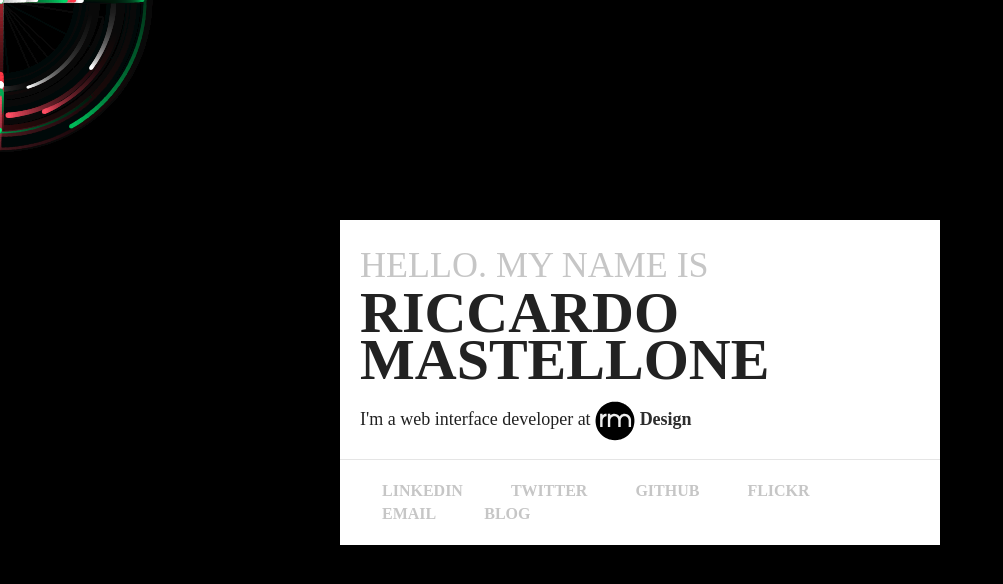
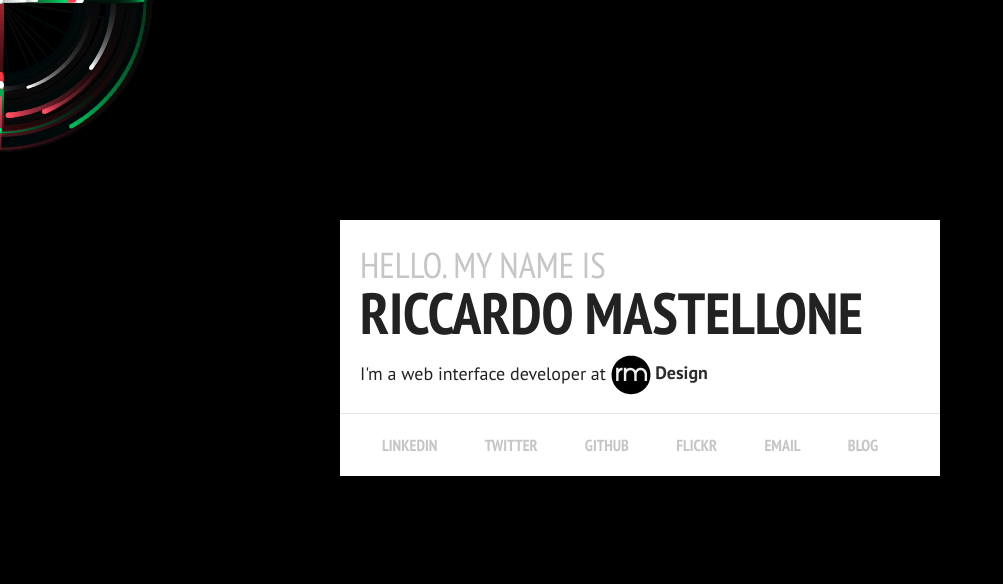
Before and after one commit to riccamastellone/riccamastellone.github.com, a plain HTML site: page index.html in a window 1280 px wide. Shown: the whole page, without its empty margins (0-1003 px from the left). Drawn offline with nearby package versions, Linux system fonts and the light colour scheme.

Commit message:
switched from typekit to google fonts

```diff
--- a/css/style.css
+++ b/css/style.css
@@ -2,21 +2,21 @@ article,aside,details,figcaption,figure,footer,header,hgroup,nav,section{display
 
 
 
-h1 {font-size: 58px; margin:0; line-height:80%; font-weight:bold;text-transform:uppercase;font-family: 'pt-sans-narrow'; font-weight:700}
-h2 {font-size: 36px; margin:0;color: #C6C6C6;text-transform:uppercase;font-weight:lighter;font-family: 'pt-sans-narrow'; font-weight:400}
-h3 {font-size: 18px; font-weight:lighter;font-family: 'pt-sans'; font-weight:400; }
+h1 {font-size: 58px; margin:0; line-height:80%; font-weight:bold;text-transform:uppercase;font-family: 'PT Sans Narrow', sans-serif; font-weight:700}
+h2 {font-size: 36px; margin:0;color: #C6C6C6;text-transform:uppercase;font-weight:lighter;font-family: 'PT Sans Narrow', sans-serif; font-weight:400}
+h3 {font-size: 18px; font-weight:lighter;font-family: 'PT Sans', sans-serif; font-weight:400; }
 
 body{background-color:black;-webkit-text-size-adjust: none;}
 
 #main { width:600px;background-color:#FFFFFF;margin:0 auto; position:absolute; top:45%; margin-top:-140px; left:50%; margin-left:-300px}
-#main .header { padding:20px 20px 0 20px;font-family: 'pt-sans'; font-weight:400; }
-#main .header a {color: #2D2D2D;font-family: 'pt-sans'; font-weight:700;}
+#main .header { padding:20px 20px 0 20px;font-family: 'PT Sans', sans-serif; font-weight:400; }
+#main .header a {color: #2D2D2D;font-family: 'PT Sans', sans-serif; font-weight:700;}
 #main .header a:hover { text-decoration:underline}
 
 .rmdesign {width:40px; height:40px;}
 object{vertical-align:middle;}
 
-#main .menu { padding:20px; border-top:solid 1px #E5E5E5; text-transform:uppercase;font-family: 'pt-sans-narrow'; font-weight:700;font-size: 16px;}
+#main .menu { padding:20px; border-top:solid 1px #E5E5E5; text-transform:uppercase;font-family: 'PT Sans Narrow', sans-serif; font-weight:700;font-size: 16px;}
 #main .menu a { color:#C6C6C6; padding:0 22px;}
 #main .menu a:hover { color:black;}
 
--- a/index.html
+++ b/index.html
@@ -8,10 +8,9 @@
   <title>Riccardo Mastellone</title>
   <meta name="viewport" content="width=600">
   <meta name="description" content="Hello. My name is Riccardo Mastellone. I'm a web interface developer at RM Design and I love creating awesome stuff. ">
-  <link rel="stylesheet" href="css/style.css?v0.1">
+  <link href='http://fonts.googleapis.com/css?family=PT+Sans:400,700|PT+Sans+Narrow:400,700' rel='stylesheet' type='text/css'>
+  <link rel="stylesheet" href="css/style.css?0.2">
   <script src="js/libs/modernizr-2.5.3.min.js"></script>
-  <script type="text/javascript" src="http://use.typekit.com/oqm7jxj.js"></script>
-  <script type="text/javascript">try{Typekit.load();}catch(e){}</script>
 </head>
 <body>
   <!--[if lt IE 7]><p class=chromeframe>Your browser is <em>ancient!</em> <a href="http://browsehappy.com/">Upgrade to a different browser</a> or <a href="http://www.google.com/chromeframe/?redirect=true">install Google Chrome Frame</a> to experience this site.</p><![endif]-->
```
